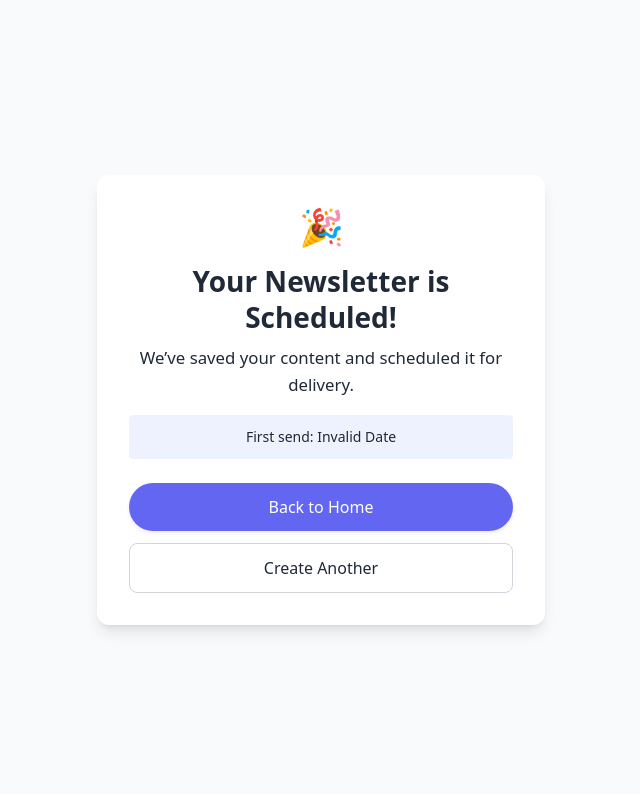
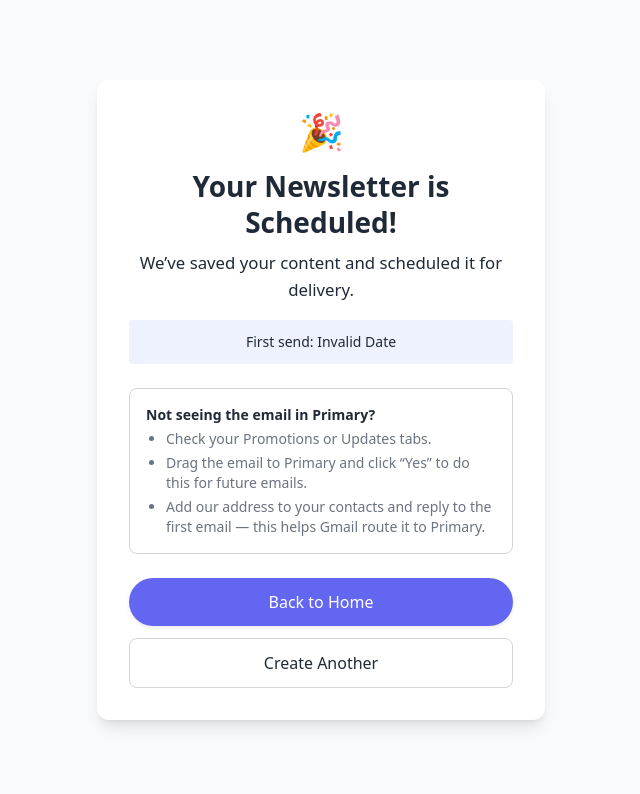
Before and after one commit to CadenNunn/MyNewsletter-Ai, a Flask app: template templates/success.html in a window 1280 px wide. Shown: the part 76-870 px from the top of the page, without its empty margins (319-959 px from the left). Run offline with Flask 3, Linux system fonts and the light colour scheme; the template is opened without the code that fills it, so the values that code supplies are empty; some libraries are stand-ins or nearby versions.

Commit message:
“PromotionsTabFix”

```diff
--- a/scheduler.py
+++ b/scheduler.py
@@ -104,7 +104,7 @@ def send_email(to_email, subject, html_content):
     email = sib_api_v3_sdk.SendSmtpEmail(
         to=[{"email": to_email}],
         template_id=int(BREVO_TEMPLATE_ID),
-        sender={"name": "Memoraid", "email": "no-reply@memoraidai.com"},
+        sender={"name": "Memoraid", "email": "no-reply@mynewsletterai.com"},
         params={
             "title": subject,
             "content": html_content
--- a/templates/build_school.html
+++ b/templates/build_school.html
@@ -1,4 +1,4 @@
-Memoraid{% extends "base.html" %}
+{% extends "base.html" %}
 
 {% block title %}Create Study Plan - Memoraid{% endblock %}
 
--- a/templates/success.html
+++ b/templates/success.html
@@ -13,6 +13,16 @@
     <div class="bg-[var(--color-accent-bg)] text-[var(--color-text)] text-sm py-3 px-4 rounded mb-6">
       <span class="font-medium">First send:</span>
       <span id="local-send-time">Loading...</span>
+    </div>
+
+    <!-- Deliverability note -->
+    <div class="rounded-lg border border-[var(--color-border)] bg-[var(--color-card)] text-[var(--color-text)] text-sm p-4 text-left mb-6">
+      <div class="font-semibold mb-1">Not seeing the email in Primary?</div>
+      <ul class="list-disc pl-5 space-y-1 text-[var(--color-muted)]">
+        <li>Check your <span class="font-medium">Promotions</span> or <span class="font-medium">Updates</span> tabs.</li>
+        <li>Drag the email to <span class="font-medium">Primary</span> and click “Yes” to do this for future emails.</li>
+        <li>Add our address to your contacts and reply to the first email — this helps Gmail route it to Primary.</li>
+      </ul>
     </div>
 
     <div class="space-y-3">
```
Also changed, not shown: templates/dashboard.html (+11 -0 lines).
